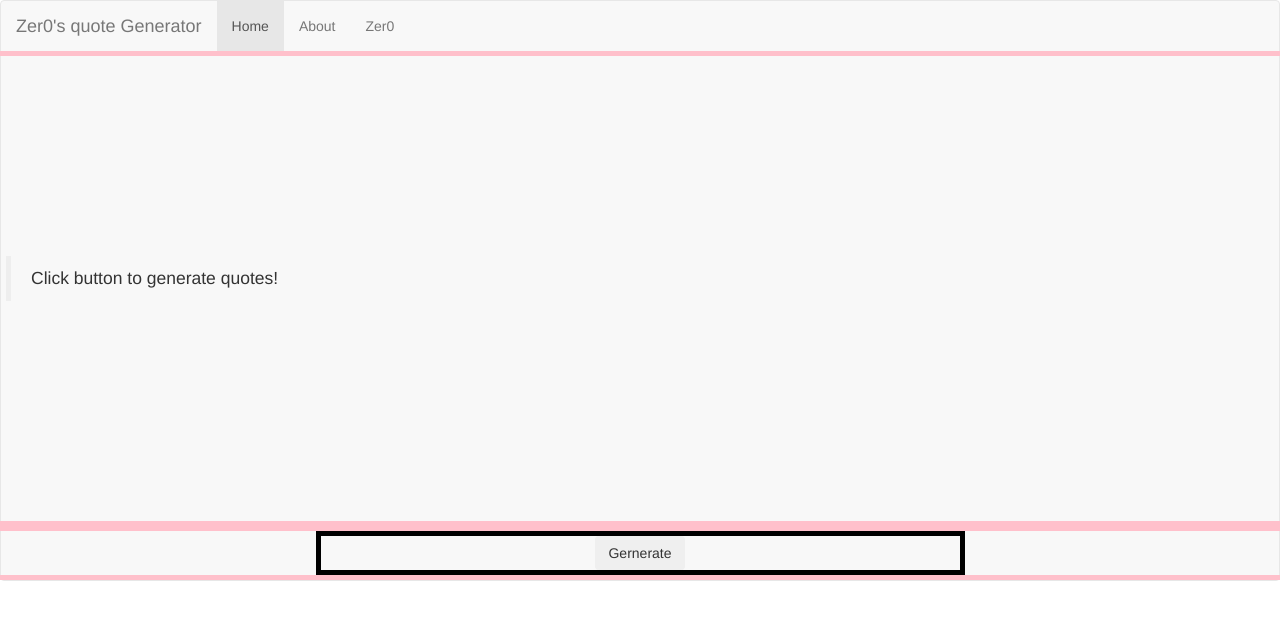
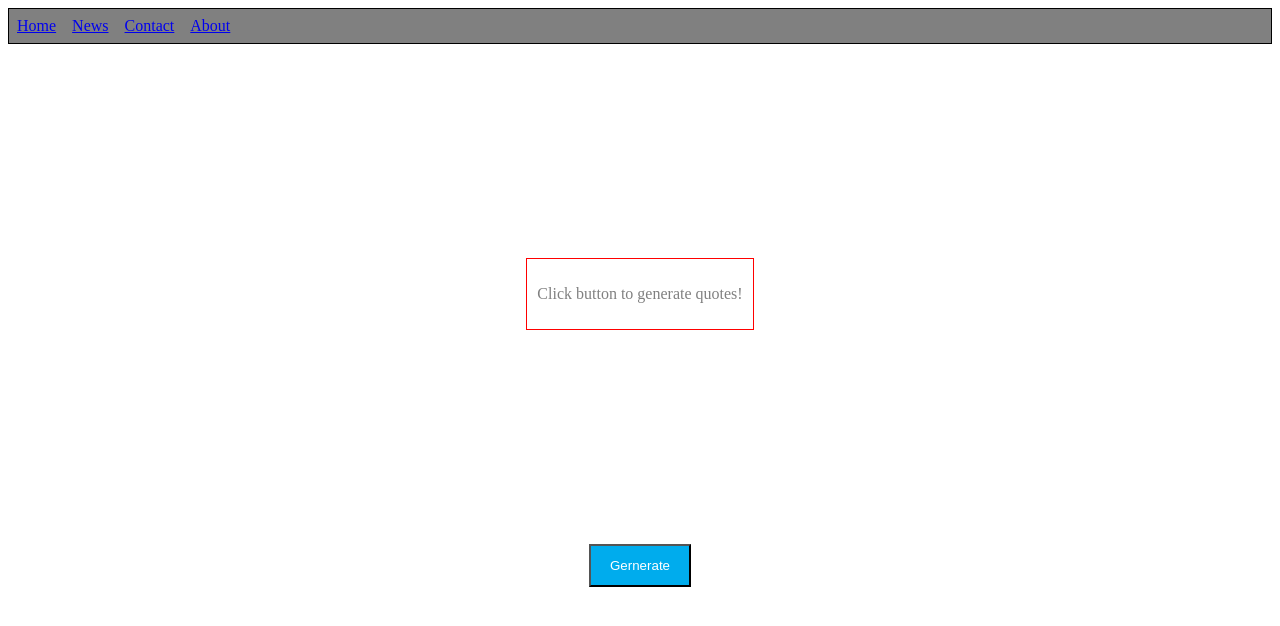
Before and after one commit to cd-Zero/quoteGenerator, a website: page index.html in a window 1280 px wide. Drawn offline with nearby package versions, Linux system fonts and the light colour scheme.

Commit message:
updated files structure to follow BEM also used npm to install useful packages... needs to add auto refreshwith npm

```diff
--- /dev/null
+++ b/assets/css/global/_global.css
@@ -0,0 +1,7 @@
+
+body{
+  /*global css*/
+  font: roboto;
+  color: grey;
+
+}
--- /dev/null
+++ b/assets/css/global/_variable.css
@@ -0,0 +1,20 @@
+$twitter: #00aced;
+$facebook: #3b5998;
+$googleplus: #dd4b39;
+$pinterest: #cb2027;
+$linkedin: #007bb6;
+$youtube: #bb0000;
+$vimeo: #1ab7ea;
+$tumblr: #32506d;
+$instagram: #bc2a8d;
+$flickr: #ff0084;
+$dribbble: #ea4c89;
+$quora: #a82400;
+$foursquare: #0072b1;
+$forrst: #5B9A68;
+$vk: #45668e;
+$wordpress: #21759b;
+$stumbleupon: #EB4823;
+$yahoo: #7B0099;
+$blogger: #fb8f3d;
+$soundcloud: #ff3a00;
--- /dev/null
+++ b/assets/css/main.css
@@ -0,0 +1,6 @@
+@import "global/_global.css";
+@import "global/_variable.css";
+@import "modules/_navigation.css";
+@import "modules/_row.css";
+@import "modules/_container.css";
+@import "modules/_btn.css";
--- /dev/null
+++ b/assets/css/modules/_btn.css
@@ -0,0 +1,16 @@
+
+.btn{
+  padding           : .75rem 1.2rem;
+  background-color  : $twitter;
+  color             : white;
+  text-decoration   : none;
+  display           : inline-block;
+
+}
+
+
+#share{
+  appearance:button;
+  background-color: $twitter;
+  padding: 10px 20px 10px 20px;
+}
--- /dev/null
+++ b/assets/css/modules/_container.css
@@ -0,0 +1,6 @@
+.container{
+
+  padding: 0;
+  margin: 0;
+
+}
--- /dev/null
+++ b/assets/css/modules/_navigation.css
@@ -0,0 +1,24 @@
+ul {
+   list-style-type: none;
+   margin: 0;
+   padding: 0;
+   /*what does overflow do?*/
+   overflow: hidden;
+   border: 1px solid black;
+   background-color: grey;
+
+   li{
+     display: inline;
+     float: left;
+     a{
+       display: block;
+       padding: 8px;
+
+     }
+     :hover:not(.active) {
+       background-color: #ddd;
+     }
+
+   }
+
+}
--- /dev/null
+++ b/assets/css/modules/_row.css
@@ -0,0 +1,24 @@
+.row{
+  margin: 0;
+  padding: 0;
+  &__quote{
+    width: 100%;
+    height: 500px;
+    margin: 0;
+    /*background-color: blue;*/
+    display:flex;
+    justify-content:center;
+    align-items:center;
+    width:100%;
+    height:500px;
+  }
+  &__button{
+    text-align: center;
+    font-size: 20px
+  }
+    #quote{
+      border: 1px solid red;
+      padding: 10px;
+    }
+
+    }
--- a/css/main.css
+++ /dev/null
@@ -1,19 +0,0 @@
-.section{
-
-  border:5px solid red;
-}
-
-.container{
-  border:5px solid blue;
-}
-
-.row{
-  border:5px solid pink;
-}
-.col-sm-6{
-  border:5px solid black;
-}
-
-.bqspace{
-  padding:200px;
-}
--- a/index.html
+++ b/index.html
@@ -4,61 +4,51 @@
 <head>
     <meta charset="utf-8">
     <title></title>
-
-    <link rel="stylesheet" type="text/css" href="css/main.css"/>
-    <link rel="stylesheet" href="https://maxcdn.bootstrapcdn.com/bootstrap/3.3.7/css/bootstrap.min.css"/>
+    <link rel="stylesheet" type="text/css" href="temp/main.css"/>
 </head>
 
 <body>
-    <div class=s ection>
-        <nav class="navbar navbar-default">
-            <div class="container-fluid">
-                <div class="navbar-header">
-                    <a class="navbar-brand" href="#">Zer0's quote Generator</a>
-                </div>
-                <ul class="nav navbar-nav">
-                    <li class="active"><a href="#">Home</a></li>
-                    <li><a href="#">About</a></li>
-                    <li><a href="#">Zer0</a></li>
-                </ul>
-            </div>
-            <div class=c ontainer>
-                <div class='row'>
-                    <div class='col-sm-12 bqspace'>
+  <!-- Navigation section -->
 
+    <ul class = "nav-bar">
+      <li><a href="#home">Home</a></li>
+      <li><a href="#news">News</a></li>
+      <li><a href="#contact">Contact</a></li>
+      <li><a href="#about">About</a></li>
+    </ul>
+
+    <!-- blockquote section -->
+
+            <div class="container">
+                <div class='row row__quote'>
+                      <!-- don't change id -->
                       <blockquote   id ="quote" cite="http://">
                         <p>
                           Click button to generate quotes!
                         </p>
                       </blockquote>
+              </div>
+            </div>
 
+    <!-- Generate Button section -->
 
-                    </div>
+                    <div class='row row__button'>
+                        <!-- don't change id -->
+                        <!-- when button is pressed sample block quote is generated -->
 
-
-
-              </div>
-                <div class='row'>
-                    <div class='col-sm-6 col-sm-offset-3 text-center'>
-
-                        <!-- when button is pressed sample block quote is generated -->
                         <button type="button" class ='btn' id ='btn'>
                             Gernerate
                         </button>
-
                     </div>
-                </div>
-            </div>
+                      </div>
     </div>
-    </div>
-    <!-- Handlebars Temple -->
+  <!-- Handlebars Temple section -->
     <script id ="quoteTemplate" type="text/x-handlebars-template">
         <p id=x>{{{content}}}</p>
         <p> --- {{title}}</p>
-          <div class='col-sm-6 col-sm-offset-3 text-center'>
-              <a id="share" href="">ddddd</a>
-
-            </div>
+          <div >
+                <a class = 'twitter-share-button' id="share" href="">Twitter</a>
+          </div>
     </script>
 
 
@@ -72,6 +62,4 @@
 
 </body>
 
-
-</script>
 </html>
--- a/js/main.js
+++ b/js/main.js
@@ -14,14 +14,16 @@ var blockquote        =  document.querySelector('blockquote');
 button.addEventListener("click", function(e){
 var random = Math.floor((Math.random() * 25) + 1)
 var xhr    =  new XMLHttpRequest();
-
+// get data
 xhr.open('GET',"http://quotesondesign.com/wp-json/posts?filter[orderby]=rand&filter[posts_per_page]="+random,true);
+xhr.withCredentials = true;
+xhr.send(null);
   xhr.onload    = function(){
   var quoteData = JSON.parse(xhr.responseText);
-
+  console.log(quoteData);
+    // renders HTML and twitter share button info
     changetext(quoteData);
 
-//  renderHTML(quoteData);
 }
   xhr.send();
 
@@ -30,9 +32,9 @@ xhr.open('GET',"http://quotesondesign.com/wp-json/posts?filter[orderby]=rand&fil
 
 
 
-//creates button
+
   function changetext(data){
-  //q.innerHTML   = data[0].content;
+// quote template creation
   console.log("testing");
   console.log(data);
 
@@ -42,9 +44,10 @@ xhr.open('GET',"http://quotesondesign.com/wp-json/posts?filter[orderby]=rand&fil
    var quoteContainer             = document.querySelector('#quote');
    quoteContainer.innerHTML       = generatedHTML;
 
+// twitter share button
   var inject = document.querySelector('#quote').innerText;
 
-   document.querySelector("#share").href = 'https://twitter.com/intent/tweet?text=' +inject;
+  document.querySelector("#share").href = 'https://twitter.com/intent/tweet?text=' +inject;
 
 
 }
--- /dev/null
+++ b/temp/main.css
@@ -0,0 +1,85 @@
+
+body{
+  /*global css*/
+  font: roboto;
+  color: grey;
+
+}
+ul {
+   list-style-type: none;
+   margin: 0;
+   padding: 0;
+   /*what does overflow do?*/
+   overflow: hidden;
+   border: 1px solid black;
+   background-color: grey;
+
+}
+ul li{
+  display: inline;
+  float: left;
+
+}
+ul li a{
+  display: block;
+  padding: 8px;
+
+}
+ul li :hover:not(.active) {
+  background-color: #ddd;
+
+}
+.row{
+  margin: 0;
+  padding: 0;
+
+    }
+.row__quote{
+  width: 100%;
+  height: 500px;
+  margin: 0;
+  /*background-color: blue;*/
+  display:-webkit-box;
+  display:-ms-flexbox;
+  display:flex;
+  -webkit-box-pack:center;
+      -ms-flex-pack:center;
+          justify-content:center;
+  -webkit-box-align:center;
+      -ms-flex-align:center;
+          align-items:center;
+  width:100%;
+  height:500px;
+
+}
+.row__button{
+  text-align: center;
+  font-size: 20px
+
+}
+.row #quote{
+  border: 1px solid red;
+  padding: 10px;
+
+}
+.container{
+
+  padding: 0;
+  margin: 0;
+
+}
+.btn{
+  padding           : .75rem 1.2rem;
+  background-color  : #00aced;
+  color             : white;
+  text-decoration   : none;
+  display           : inline-block;
+
+}
+#share{
+  -webkit-appearance:button;
+     -moz-appearance:button;
+          appearance:button;
+  background-color: #00aced;
+  padding: 10px 20px 10px 20px;
+}
```
Also changed, not shown: gulpfile.js (added, +36 -0 lines), package.json (added, +20 -0 lines).
